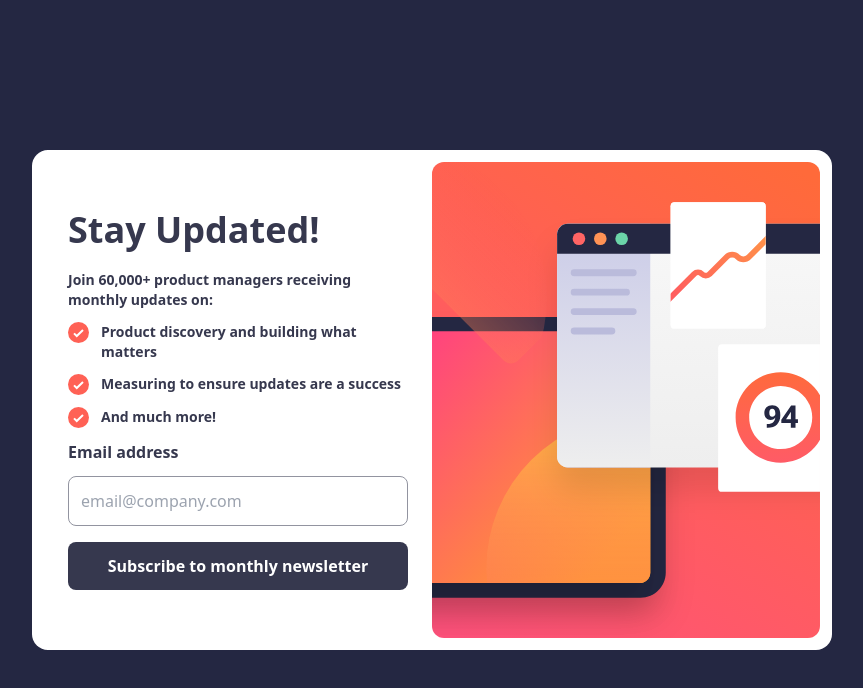
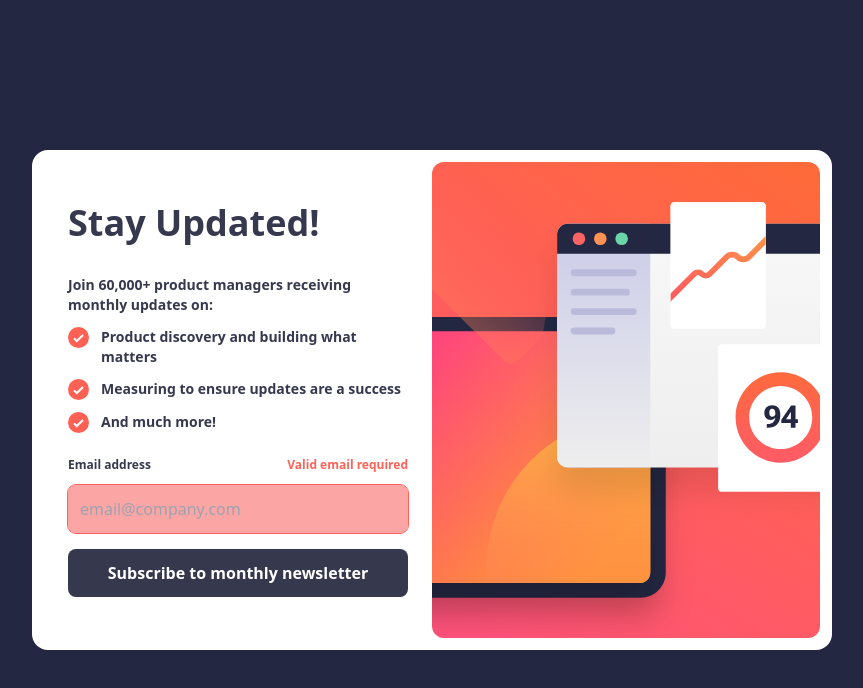
Before and after one commit to iamernesto14/Newsletter_SignUp, a website: page public/index.html in a window 1280 px wide. Both pictures are taken after a click on the button "Subscribe to monthly newsletter". Shown: the whole page, without its empty margins (208-1071 px from the left). Drawn offline with Linux system fonts and the light colour scheme.

Commit message:
Validate input field

```diff
--- a/public/index.html
+++ b/public/index.html
@@ -13,7 +13,8 @@
     />
     <!-- Tailwindcss link -->
     <link rel="stylesheet" href="./styles.css" />
-
+    <!-- JavaScript link -->
+    <script defer src="./script.js"></script>
     <title>
       Frontend Mentor | Newsletter sign-up form with success message
     </title>
@@ -21,7 +22,7 @@
   <body class="h-screen flex flex-col md:bg-secondary-dark-slate-grey md:justify-center md:items-center">
     <main class="md:max-h-[500px] md:bg-secondary-white md:max-w-[800px] md:mx-auto md:rounded-2xl md:overflow-hidden md:p-3">
 
-      <div class="flex flex-col md:flex-row-reverse h-full">
+      <div id="update" class="flex flex-col md:flex-row-reverse h-full">
         <div class="w-full md:w-1/2">
           <img
             class="w-full h-full object-cover md:hidden"
@@ -35,7 +36,7 @@
           />
         </div>
 
-        <div class="p-6 flex flex-col gap-5 md:gap-3 text-secondary-charcoal-grey w-full md:w-1/2 md:justify-center">
+        <div class="p-6 flex flex-col gap-5 md:gap-6 text-secondary-charcoal-grey w-full md:w-1/2 md:justify-center">
           <h1 class="font-bold text-4xl mb-2">Stay Updated!</h1>
           <div class="font-semibold text-sm">
             <p>Join 60,000+ product managers receiving monthly updates on:</p>
@@ -57,15 +58,19 @@
 
           <div>
             <div class="flex flex-col mb-4">
-              <label for="email" class="font-semibold text-secondary-charcoal-grey">Email address</label>
+              <div class="font-semibold text-secondary-charcoal-grey flex justify-between text-xs">
+                <label for="email">Email address</label>
+                <p class="valid text-primary-tomato hidden">Valid email required</p>
+              </div>
               <input
-                type="text"
-                class="p-3 rounded-lg mt-3 border border-secondary-grey focus:outline focus:outline-secondary-charcoal-grey cursor-pointer focus:border-none"
+                type="email"
+                id="email"
+                class="p-3 rounded-lg mt-3 border border-secondary-grey focus:outline focus:outline-secondary-charcoal-grey cursor-pointer focus:border-none bg-white"
                 placeholder="email@company.com"
                 required
               />
             </div>
-            <button class="bg-secondary-charcoal-grey text-center text-secondary-white font-semibold w-full rounded-lg px-4 py-3 cursor-pointer hover:bg-primary-tomato">
+            <button class="btn bg-secondary-charcoal-grey text-center text-secondary-white font-semibold w-full rounded-lg px-4 py-3 cursor-pointer hover:bg-primary-tomato" id="subscribeButton">
               Subscribe to monthly newsletter
             </button>
           </div>
@@ -73,14 +78,14 @@
       </div>
 
       <!-- Success message -->
-      <div class="min-h-screen hidden flex-col justify-between md:justify-center md:min-h-full md:max-w-[370px] md:gap-4 px-5 items-center">
+      <div class="success min-h-screen hidden flex-col justify-between md:justify-center md:min-h-full md:max-w-[370px] md:gap-4 px-5 items-center">
         <div class="flex flex-col gap-6 mt-24 md:mt-5">
           <div><img src="../assets/images/icon-success.svg" alt=""></div>
           <h2 class="font-bold text-4xl md:text-3xl text-secondary-charcoal-grey">Thanks for subscribing!</h2>
           <p class="text-secondary-charcoal-grey font-semibold md:text-xs">A confirmation email has been sent to <b>ash@loremcompany.com</b>.
           Please open it and click the button inside to confirm your subscription.</p>
         </div>
-        <button class="bg-secondary-charcoal-grey text-center text-secondary-white w-full rounded-lg px-4 py-3 mb-10 md:mb-5 cursor-pointer text-sm hover:bg-primary-tomato hover:shadow-2xl">
+        <button class="btn bg-secondary-charcoal-grey text-center text-secondary-white w-full rounded-lg px-4 py-3 mb-10 md:mb-5 cursor-pointer text-sm hover:bg-primary-tomato hover:shadow-2xl">
           Dismiss message
         </button>
       </div>
--- /dev/null
+++ b/public/script.js
@@ -0,0 +1,32 @@
+document.addEventListener("DOMContentLoaded", () => {
+    const emailInput = document.getElementById("email");
+    const subscribeButton = document.getElementById("subscribeButton");
+    const ValidEmail = document.querySelector('.valid');
+
+    function validateEmail(email) {
+      const emailPattern = /^[a-zA-Z0-9._-]+@[a-zA-Z0-9.-]+\.[a-zA-Z]{2,6}$/;
+      return emailPattern.test(email);
+    }
+
+    function validate() {
+      const emailValue = emailInput.value;
+      if (!validateEmail(emailValue)) {
+        emailInput.classList.add("bg-red-300", "text-primary-tomato", "border-primary-tomato", "focus:outline-primary-tomato");
+        emailInput.classList.remove("bg-white", "border-secondary-grey", "focus:outline-secondary-charcoal-grey");
+        ValidEmail.classList.add('block');
+        ValidEmail.classList.remove('hidden');
+        emailInput.focus();
+      } else {
+        emailInput.classList.remove("bg-red-300", "text-primary-tomato", "border-primary-tomato", "focus:outline-primary-tomato");
+        emailInput.classList.add("bg-white", "border-secondary-grey", "focus:outline-secondary-charcoal-grey");
+        ValidEmail.classList.add('hidden');
+        ValidEmail.classList.remove('block');
+        // Add success logic here, e.g., showing the success message
+      }
+    }
+
+    subscribeButton.addEventListener("click", (e) => {
+      e.preventDefault(); // Prevent form submission to handle validation
+      validate();
+    });
+  });
```
Also changed, not shown: public/styles.css.
